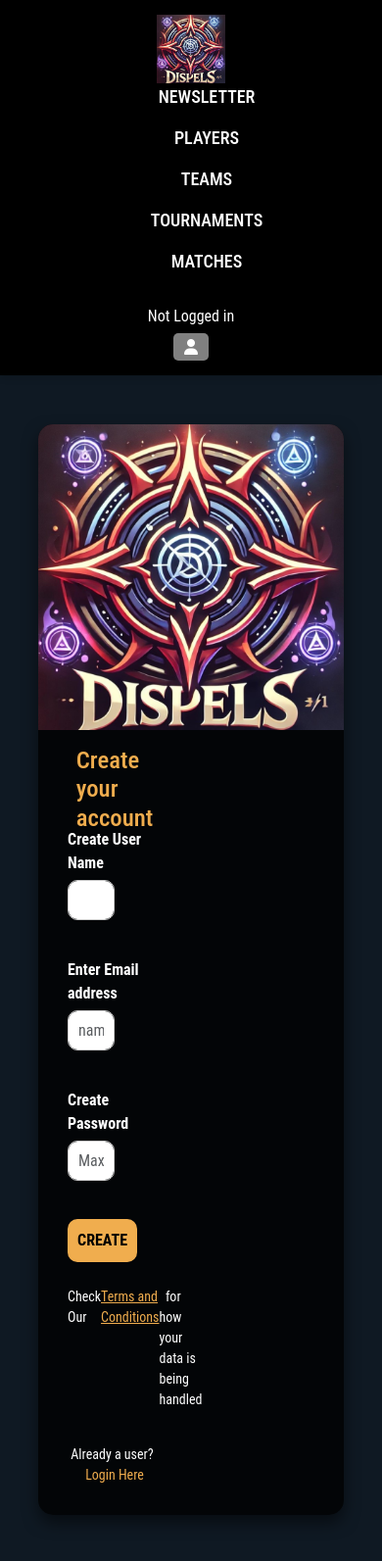
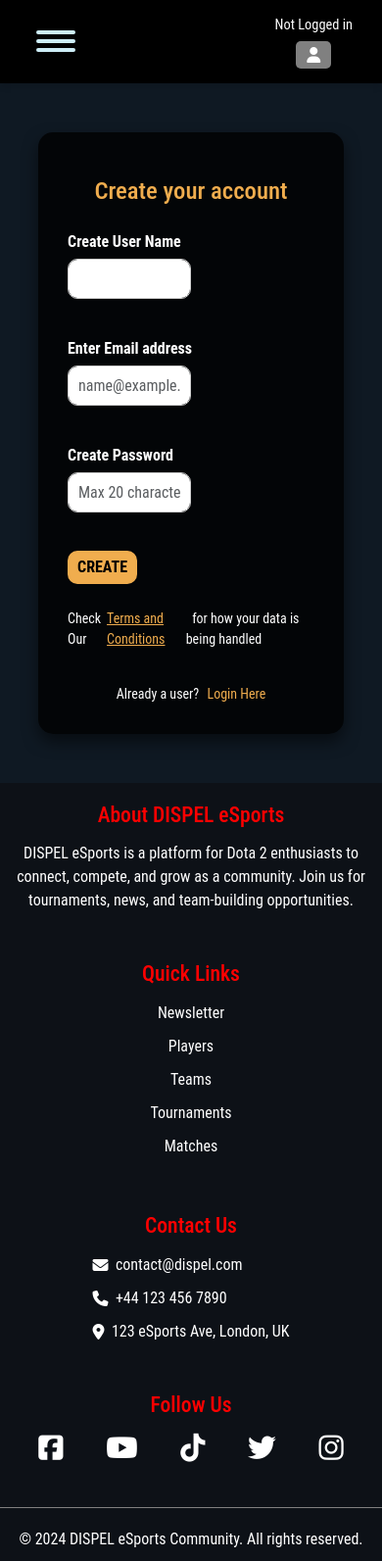
Before and after one commit to allaboutei/game-site, a PHP site: page /register.php in a window 390 px wide. Shown: the whole page at 98% size. Run offline with PHP 8.4, Linux system fonts and the light colour scheme; some libraries are stand-ins or nearby versions.

Commit message:
responsive fix

```diff
--- a/header.php
+++ b/header.php
@@ -1,4 +1,8 @@
-
+<div class="hamburgerMenuContainer">
+    <div class="hamburger line1"></div>
+    <div class="hamburger line2"></div>
+    <div class="hamburger line3"></div>
+</div>
   <a class="logo" href="index.php">
     <img src="images/DISPELS.jpg" alt="DISPEL Logo">
   </a>
@@ -26,3 +30,33 @@
       </div>
     <?php } ?>
   </div>
+  <script>
+    // humburger menu
+    const hamburgerMenuContainerTag = document.querySelector(
+        ".hamburgerMenuContainer"
+    );
+    console.log(hamburgerMenuContainerTag);
+    const naviBarTag = document.querySelector(".navibar");
+    const hamburgerLine1Tag = document.querySelector(".line1");
+    const hamburgerLine2Tag = document.querySelector(".line2");
+    const hamburgerLine3Tag = document.querySelector(".line3");
+
+    hamburgerMenuContainerTag.addEventListener("click", () => {
+        if(hamburgerMenuContainerTag.classList.contains("isOpened"))
+    {
+        naviBarTag.style.display="none";
+            hamburgerLine2Tag.classList.remove("hideLine2");
+            hamburgerLine1Tag.classList.remove("rotatePlus45Deg");
+            hamburgerLine3Tag.classList.remove("rotateMinus45Deg");
+            hamburgerMenuContainerTag.classList.remove("isOpened");
+        }
+    else {
+            hamburgerLine2Tag.classList.add("hideLine2");
+            hamburgerLine1Tag.classList.add("rotatePlus45Deg");
+            hamburgerLine3Tag.classList.add("rotateMinus45Deg");
+            hamburgerMenuContainerTag.classList.add("isOpened");
+            naviBarTag.style.display="flex";
+        }
+    }
+    );
+</script>
--- a/login.php
+++ b/login.php
@@ -1,11 +1,12 @@
-<!DOCTYPE html>
-<html lang="en">
 <?php
 $currentPage = 'login';
 include_once("config/regdbconnect.php");
 session_start();
 ob_start();
 ?>
+<!DOCTYPE html>
+<html lang="en">
+
 
 <head>
     <meta charset="UTF-8">
--- a/loginAuth.php
+++ b/loginAuth.php
@@ -80,6 +80,7 @@
     $row = $result->fetch_assoc();
     $authType = $row['userRoleId'];
     $userid = $row['userId'];
+    $email = $row['userEmail']; // Fetch email from the database result
 
     if ($authType == 0) {
         $_SESSION['userName'] = $name;
@@ -99,10 +100,12 @@
         exit();
     }
 } else {
+    session_start(); // Ensure the session is started if login fails
     $_SESSION['errors'] = "Invalid username or password.";
     header("location:login.php");
     exit();
 }
+
 }
 
 $conn->close();
--- a/newsletter.php
+++ b/newsletter.php
@@ -1,10 +1,11 @@
-<!DOCTYPE html>
-<html lang="en">
 <?php
 $currentPage = 'newsletter';
 include_once("config/regdbconnect.php");
 session_start();
 ob_start(); ?>
+<!DOCTYPE html>
+<html lang="en">
+
 
 <head>
     <meta charset="UTF-8">
--- a/register.php
+++ b/register.php
@@ -1,11 +1,12 @@
-<!DOCTYPE html>
-<html lang="en">
 <?php
 $currentPage = 'login';
 include_once("config/regdbconnect.php");
 session_start();
 ob_start();
 ?>
+<!DOCTYPE html>
+<html lang="en">
+
 
 <head>
     <meta charset="UTF-8">
--- a/style.css
+++ b/style.css
@@ -49,7 +49,7 @@
   align-items: center;
   background-color: black;
   padding: 15px 30px;
-  position: sticky;
+  position: relative;
   top: 0;
   z-index: 1000;
   box-shadow: 0 4px 6px rgba(0, 0, 0, 0.1);
@@ -109,6 +109,7 @@
 
 /* Login Module */
 .loginModule {
+  width: 10%;
   display: flex;
   flex-direction: column;
   align-items: center;
@@ -143,7 +144,38 @@
 }
 
 
-
+.hamburgerMenuContainer {
+  display: none;
+  position: absolute;
+  left: 2%;
+}
+.hamburger {
+  width: 40px;
+  height: 4px;
+  background-color: #cdedf6;
+  margin: 5px 0px;
+  border-radius: 5px;
+  cursor: pointer;
+  transform: all 1s ease-in-out;
+}
+.line2 {
+  transition: opacity 0.5s ease;
+}
+.line1 {
+  transition: all 0.5s ease;
+}
+.line3 {
+  transition: all 0.5s ease;
+}
+.hideLine2 {
+  opacity: 0;
+}
+.rotatePlus45Deg {
+  transform: rotate(45deg) translate(4px, 9px);
+}
+.rotateMinus45Deg {
+  transform: rotate(-45deg) translate(4px, -9px);
+}
 /* header css */
 /* body css */
 .main {
@@ -952,6 +982,8 @@
 }
 
 .term a{
+  display: flex;
+  flex-direction: row;
   color:#f0ad4e;
 }
 
@@ -996,7 +1028,7 @@
 }
 /* profile page */
 /* Terms page */
-.term {
+.Term {
   display: flex;
   flex-direction: column;
   justify-content: left;
@@ -1132,24 +1193,118 @@
 
 /* Responsiveness */
 @media screen and (max-width: 768px) {
+  /* navigation */
+  .header {
+    position: relative;
+    margin: 0 auto;
+    width: 100%;
+    display: flex; /* Ensure flex container */
+    flex-direction: row; /* Row layout */
+    align-items: center;
+    justify-content: space-between; /* Align items across the header */
+}
+
+.navibar {
+    display: none; /* Ensure it's a flex container */
+    margin: 10px 0px;
+    width: auto; /* Center it dynamically */
+    flex-grow: 1; /* Allow it to grow in the center */
+    justify-content: center; /* Center align the navigation links */
+}
+
 .navibar ul {
-    flex-direction: column;
+    transform: all 1s ease-in-out; /* Smooth transformations */
+    display: flex; /* Ensure links are in a row */
+    flex-direction: column; /* Ensure row alignment */
     align-items: center;
-    gap: 15px;
+    gap: 20px; /* Space between links */
     justify-content: center;
+    margin: 0; /* No extra left margin */
+    padding: 0;
 }
 
 .navibar li {
     text-align: center;
+    list-style: none; /* Remove bullets */
 }
 
-  .header {
-    flex-direction: column;
+.logo {
+    display: none; /* Keep logo hidden */
+}
+
+.hamburgerMenuContainer {
+    display: block;
+    width: auto;
+    position: relative; /* Position it naturally */
+    margin-right: auto; /* Push it to the far left */
+    cursor: pointer; /* Indicate it's clickable */
 }
 
 .loginModule {
-    margin-top: 15px;
+    position: relative;
+    margin-left: auto; /* Push it to the far right */
+    display: flex;
+    align-items: center;
+    justify-content: flex-end;
+    width: auto; /* Adjust width dynamically */
+    font-size: 0.9em;
 }
+
+/* news */
+  .newsExpandedContainer img {
+    width: 100%;
+    height: 300px;
+  }
+
+
+/* teams */
+.teamCa{
+  text-wrap: nowrap;
+  width: 60%px;
+}
+/* tournaments */
+.tourContainer {
+  width: 100%;
+}
+.tourCard {
+  width: 100%;
+}
+.tourCard img {
+  opacity: 0.5;
+}
+
+.tourDetails {
+  padding: 5px;
+  width: 20%;
+}
+.tourInfo {
+  padding: 0px;
+  margin: 0px;
+  width: 40%;
+}
+
+/* players */
+.playerInfo{
+  width: 30%;
+}
+/* match */
+.matchDesc{
+  padding: 0px;
+}
+.matchCard{
+  margin: 0px;
+  height: 200px;
+  width: 100%;
+  padding: 10px;
+}
+.Term{
+  width: 90vw;
+  margin-left: 20px;
+}
+.btn{
+  padding: 5px 10px;
+}
+/* footer */
   .footer-content {
     flex-direction: column;
     align-items: center;
@@ -1163,8 +1318,11 @@
     flex-direction: column;
   }
 
-  .loginImage,
-  .loginForm {
+  .loginImage{
+    display: none;
+  }
+
+  .Form {
     width: 100%;
   }
 }
--- a/teamreg.php
+++ b/teamreg.php
@@ -1,5 +1,3 @@
-<!DOCTYPE html>
-<html lang="en">
 <?php
 $currentPage = 'teamreg';
 include_once("config/regdbconnect.php");
@@ -7,6 +5,9 @@
 ob_start();
 isset($_SESSION['role']) ? $role = $_SESSION['role'] : $role = "Not Logged In";
 ?>
+<!DOCTYPE html>
+<html lang="en">
+
 
 <head>
     <meta charset="UTF-8">
@@ -112,6 +113,7 @@
                 <button class="fillForm fillBtn">Fill Form </button>
                 <i class="fa-solid fa-scroll"></i>
             </div>
+            <br>
             <div class="content <?php if (isset($_SESSION['userRoleId'])) {
                                     if ($_SESSION['userRoleId'] == 0) {
                                         echo "blockContent";
--- a/tournament.php
+++ b/tournament.php
@@ -1,5 +1,3 @@
-<!DOCTYPE html>
-<html lang="en">
 <?php
 $currentPage = 'tournament';
 session_start();
@@ -7,6 +5,9 @@
 $currentDate = date("Y-m-d");
 ob_start();
 ?>
+<!DOCTYPE html>
+<html lang="en">
+
 
 <head>
     <meta charset="UTF-8">
--- a/userlist.php
+++ b/userlist.php
@@ -1,5 +1,3 @@
-<!DOCTYPE html>
-<html lang="en">
 <?php
 $currentPage = 'members';
 session_start();
@@ -7,6 +5,9 @@
 $captain_team_id = null;
 ob_start();
 ?>
+<!DOCTYPE html>
+<html lang="en">
+
 
 <head>
     <meta charset="UTF-8">
```
Also changed, not shown: other parts of style.css (+35 -8 lines), allocate_player.php (+11 -7 lines), allocate_team.php (+10 -5 lines), index.php (+7 -8 lines), logout.php (+10 -4 lines), match.php (+8 -6 lines), newsdetails.php (+10 -13 lines), playerreg.php (+6 -12 lines), profile.php (+5 -4 lines), terms.php (+6 -5 lines). Lines whose indentation alone changed are shown as unchanged.
